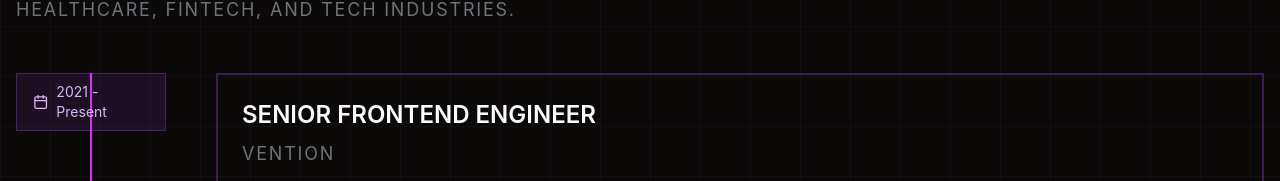
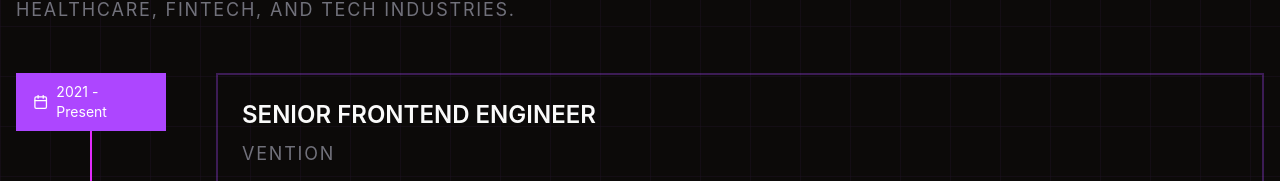
Before and after one commit to bondaritechart/ivanbondar133, a Next.js app: page /career in a window 1280 px wide. Shown: the part 414-595 px from the top of the page. Built offline with nearby package versions, Linux system fonts and the light colour scheme; no server answers.

Commit message:
refactor

```diff
--- a/app/career/page.tsx
+++ b/app/career/page.tsx
@@ -2,7 +2,7 @@
 
 import { motion, useMotionValue, useSpring } from 'framer-motion';
 import { CalendarIcon, Cone } from 'lucide-react';
-import { useEffect, useRef } from 'react';
+import { useEffect, useRef, useState } from 'react';
 import { PageSection } from '@/components/page-section';
 import { SectionLabel } from '@/components/styling';
 import { Divider, Typography } from '@/components/ui';
@@ -54,8 +54,10 @@ const items = [
 
 export default function Page() {
   const cardsRef = useRef<HTMLDivElement | null>(null);
+  const itemRefs = useRef<Array<HTMLDivElement | null>>([]);
   const lineHeight = useMotionValue(0);
   const lineHeightSpring = useSpring(lineHeight, { stiffness: 300, damping: 40 });
+  const [activeIndex, setActiveIndex] = useState(-1);
 
   useEffect(() => {
     const el = cardsRef.current;
@@ -70,6 +72,16 @@ export default function Page() {
       // Height from container top to viewport middle, clamped to container height.
       const nextHeight = Math.max(0, Math.min(viewportMidY - rect.top, rect.height));
       lineHeight.set(nextHeight);
+
+      // Last item whose top is above the viewport midpoint becomes "active".
+      let nextActiveIndex = -1;
+      for (let i = 0; i < itemRefs.current.length; i++) {
+        const node = itemRefs.current[i];
+        if (!node) continue;
+        const itemRect = node.getBoundingClientRect();
+        if (itemRect.top <= viewportMidY) nextActiveIndex = i;
+      }
+      setActiveIndex((prev) => (prev === nextActiveIndex ? prev : nextActiveIndex));
     };
 
     const onScrollOrResize = () => {
@@ -117,6 +129,9 @@ export default function Page() {
             />
             {items.map((item, index) => (
               <motion.div
+                ref={(node) => {
+                  itemRefs.current[index] = node;
+                }}
                 initial={{ opacity: 0, x: 50 }}
                 whileInView={{ opacity: 1, x: 0 }}
                 transition={{ duration: 0.5, delay: index * 0.1 }}
@@ -128,6 +143,7 @@ export default function Page() {
                   className="absolute top-0 left-0 z-2 w-[150px]"
                   variant="square"
                   size="lg"
+                  appearance={index <= activeIndex ? 'active' : 'default'}
                   icon={<CalendarIcon size={16} />}
                   label={item.period}
                 />
```
